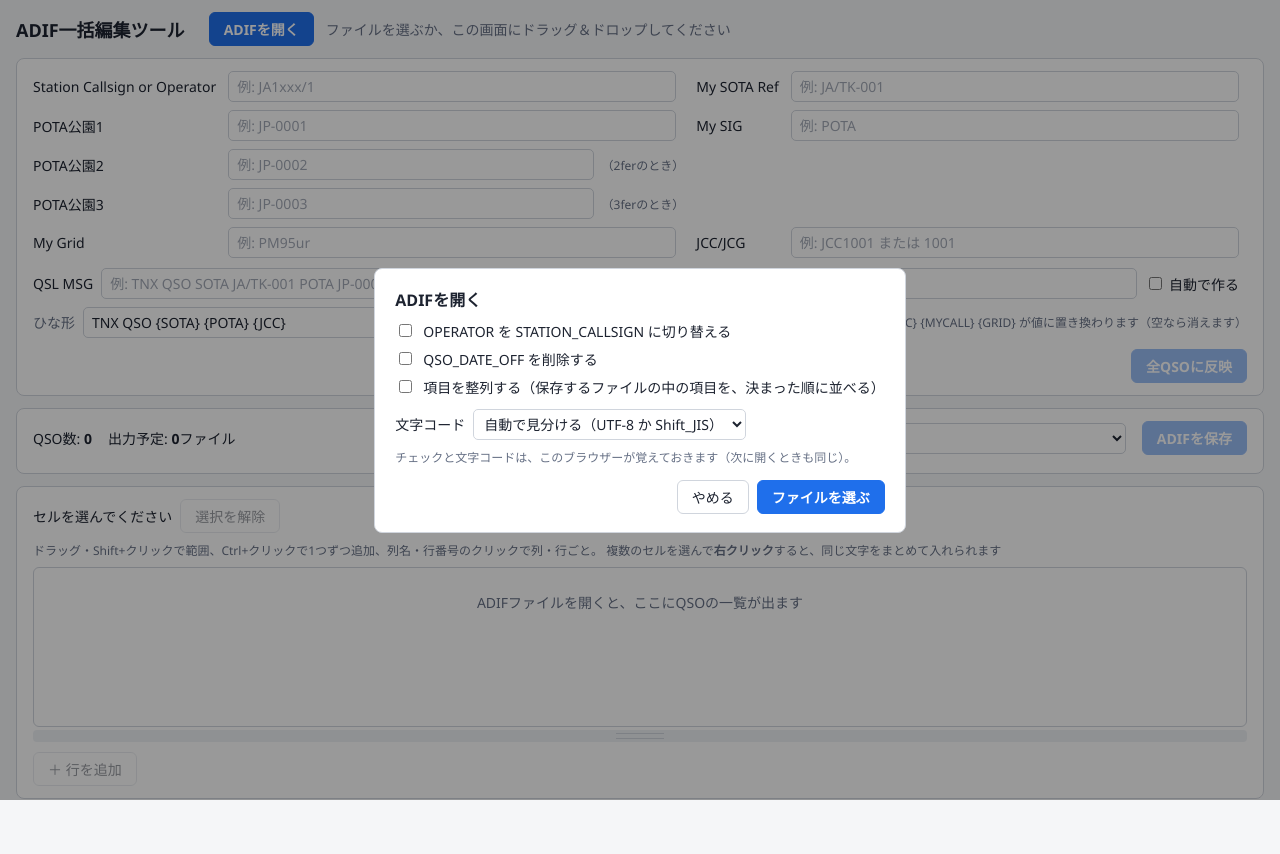
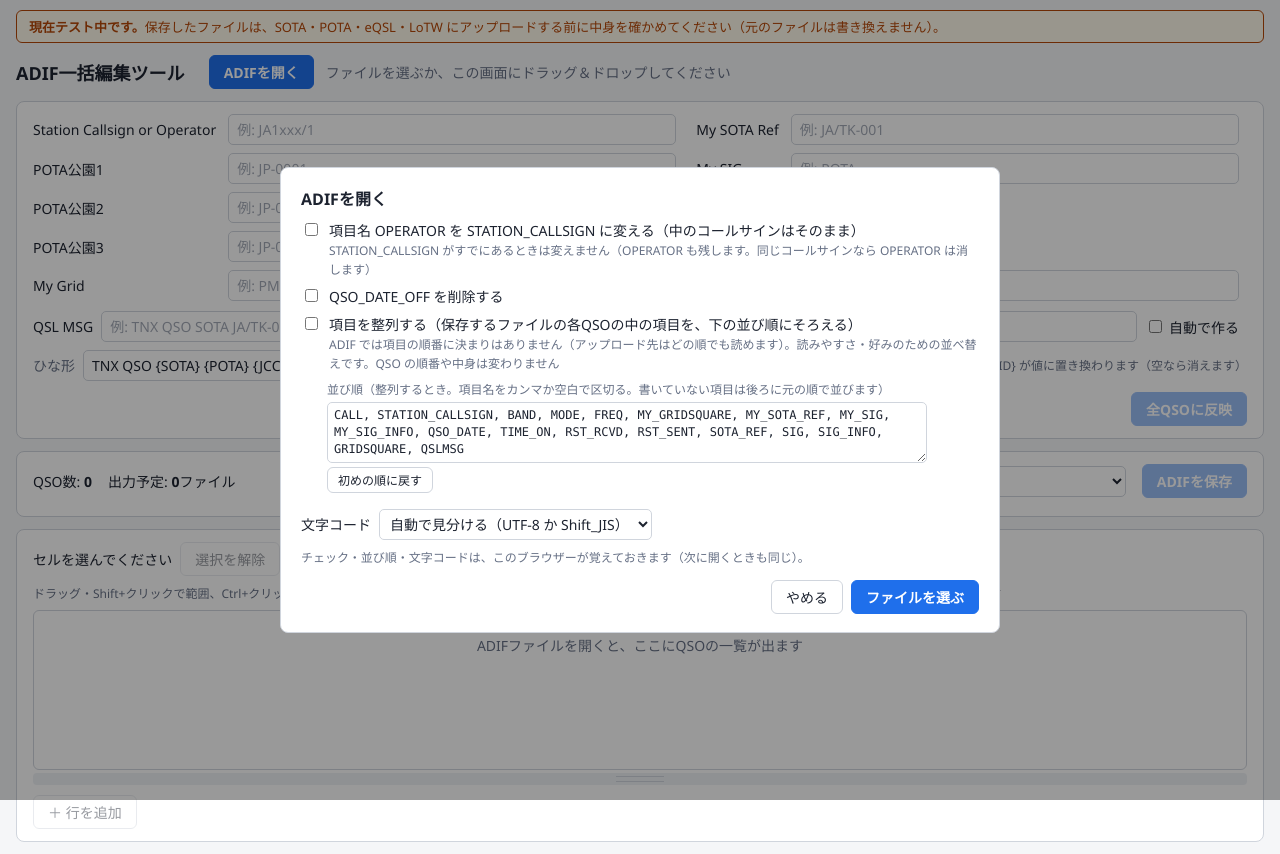
Before and after one commit to nqf18003/adif-bulk-editor, a plain HTML site: page index.html in a window 1280 px wide. Both pictures are taken after a click on the button "ADIFを開く". Before the commit the page ends 811 px from the top, so only its background shows below. Drawn offline with Linux system fonts and the light colour scheme.

Commit message:
テスト中のお知らせ・整列の並び順を自分で決める・OPERATOR の言い回し

```diff
--- a/index.html
+++ b/index.html
@@ -54,6 +54,8 @@
   dialog .names input { min-width: min(460px, 60vw); }
   dialog .err { color: var(--danger); font-size: 13px; margin: 6px 0 0; }
   .actions { display: flex; gap: 8px; justify-content: flex-end; margin-top: 10px; flex-wrap: wrap; align-items: center; }
+  /* テスト中のお知らせ（仕様 11） */
+  #testing { color: var(--warn); background: var(--warn-bg); border: 1px solid var(--warn); border-radius: 6px; padding: 6px 12px; margin: 10px 16px 0; font-size: 13px; }
   #pending { color: var(--warn); background: var(--warn-bg); border-radius: 5px; padding: 3px 8px; font-size: 12px; }
   .tablewrap { overflow: auto; max-height: calc(100vh - 540px); min-height: 160px; border: 1px solid var(--line); border-radius: 6px; }
   /* 表の下のつまみ: ドラッグで表の高さを変える（仕様 11） */
@@ -93,6 +95,12 @@
   dialog .opts { display: grid; gap: 8px; margin: 6px 0 4px; }
   dialog .opts label { display: flex; gap: 8px; align-items: flex-start; cursor: pointer; }
   dialog .opts input { margin-top: 3px; }
+  dialog .optnote { color: var(--muted); font-size: 12px; }
+  dialog .ordbox { display: grid; gap: 4px; margin: 0 0 4px 26px; justify-items: start; }
+  dialog .ordbox label { color: var(--muted); font-size: 12px; cursor: default; }
+  dialog .ordbox textarea { width: min(600px, 75vw); font: 12px/1.4 Consolas, "Courier New", monospace; padding: 4px 6px;
+    border: 1px solid var(--line); border-radius: 5px; background: var(--cell-bg); color: var(--text); resize: vertical; }
+  dialog .ordbox button { padding: 3px 10px; font-size: 12px; }
   dialog .opts .encrow { align-items: center; margin-top: 4px; cursor: default; }
   dialog .hint { color: var(--muted, #888); font-size: 12px; margin: 8px 0 0; }
   dialog .btns { display: flex; justify-content: flex-end; gap: 8px; margin-top: 14px; flex-wrap: wrap; }
@@ -104,6 +112,8 @@
 </head>
 <body>
 <div id="drop">ここにADIFファイルを放してください</div>
+
+<div id="testing" role="note"><b>現在テスト中です。</b>保存したファイルは、SOTA・POTA・eQSL・LoTW にアップロードする前に中身を確かめてください（元のファイルは書き換えません）。</div>
 
 <header>
   <h1>ADIF一括編集ツール</h1>
@@ -241,6 +251,17 @@ function lsGet(k) { try { return localStorage.getItem(k); } catch (e) { return n
 function lsSet(k, v) { try { localStorage.setItem(k, v); } catch (e) { /* 覚えられなくても動く */ } }
 // STATION_CALLSIGN を今の欄のフィールド（STATION_CALLSIGN か OPERATOR）に置き換えた並び
 const withStation = (list) => list.map(k => (k === 'STATION_CALLSIGN' ? state.stationKey : k));
+// 整列するときの並び順（仕様 11。利用者が決められる。ブラウザーが覚える。空なら初めの順 ORDER）
+const FIELD_ORDER_KEY = 'adifBulkEditor.fieldOrder';
+function parseOrder(text) {
+  const out = [];
+  for (const t of String(text || '').toUpperCase().split(/[\s,、，]+/)) if (/^[A-Z0-9_]+$/.test(t) && !out.includes(t)) out.push(t);
+  return out;
+}
+function fieldOrder() {
+  const list = parseOrder(lsGet(FIELD_ORDER_KEY));
+  return list.length ? list : ORDER.slice();
+}
 
 // ===================== ADIF 読み取り（仕様 7） =====================
 // 文字コードを見分ける（仕様 11）。UTF-8 として正しく読めれば UTF-8、読めなければ Shift_JIS
@@ -305,7 +326,11 @@ function autoConvert(rec, opts) {
   for (const [k, v] of rec) {
     if (k === 'QSO_DATE_OFF' && opts.dropDateOff) continue;
     if (k === 'OPERATOR' && opts.convertOp) {
-      if (!rec.has('STATION_CALLSIGN')) out.set('STATION_CALLSIGN', v);
+      // 項目名を変える。STATION_CALLSIGN がすでにあれば変えず、同じ値なら OPERATOR を消し、違う値なら残す（社団局など。仕様 11）
+      if (!rec.has('STATION_CALLSIGN')) { out.set('STATION_CALLSIGN', v); continue; }
+      const same = (rec.get('STATION_CALLSIGN') || '').trim().toUpperCase() === v.trim().toUpperCase();
+      if (same) continue;
+      out.set(k, v);
       continue;
     }
     // 公園がカンマでつながっていたら（移動運用ログの 2fer・3fer）、1つ目の公園にそろえる。全部の公園は開くときに公園1〜3の欄へ入れる（仕様 11）
@@ -334,7 +359,9 @@ function recordLine(rec) {
   const items = [];
   const put = (k) => { const v = rec.get(k); if (v !== undefined && v !== '') items.push('<' + k + ':' + byteLen(v) + '>' + v); };
   if (!state.sortFields) { for (const k of rec.keys()) put(k); return items.join(' ') + ' <EOR>'; } // 整列しない: 元の順（足した項目は後ろ）
-  const order = withStation(ORDER);
+  // STATION_CALLSIGN の位置には欄の行き先（OPERATOR のことがある）。ただし OPERATOR を自分で書いていればそのまま
+  const fo = fieldOrder();
+  const order = fo.includes('OPERATOR') ? fo : withStation(fo);
   for (const k of order) put(k);
   for (const k of rec.keys()) if (!order.includes(k)) put(k);
   return items.join(' ') + ' <EOR>';
@@ -1105,12 +1132,14 @@ function askOpenOpts(file) {
     const box = document.createElement('div');
     box.className = 'opts';
     const items = [
-      ['convertOp', 'OPERATOR を STATION_CALLSIGN に切り替える'],
+      ['convertOp', '項目名 OPERATOR を STATION_CALLSIGN に変える（中のコールサインはそのまま）',
+        'STATION_CALLSIGN がすでにあるときは変えません（OPERATOR も残します。同じコールサインなら OPERATOR は消します）'],
       ['dropDateOff', 'QSO_DATE_OFF を削除する'],
-      ['sort', '項目を整列する（保存するファイルの中の項目を、決まった順に並べる）'],
+      ['sort', '項目を整列する（保存するファイルの各QSOの中の項目を、下の並び順にそろえる）',
+        'ADIF では項目の順番に決まりはありません（アップロード先はどの順でも読めます）。読みやすさ・好みのための並べ替えです。QSO の順番や中身は変わりません'],
     ];
     const checks = {};
-    for (const [key, text] of items) {
+    for (const [key, text, note] of items) {
       const label = document.createElement('label');
       const cb = document.createElement('input');
       cb.type = 'checkbox';
@@ -1119,9 +1148,33 @@ function askOpenOpts(file) {
       checks[key] = cb;
       const span = document.createElement('span');
       span.textContent = text;
+      if (note) {
+        const sm = document.createElement('small');
+        sm.className = 'optnote';
+        sm.textContent = note;
+        span.append(document.createElement('br'), sm);
+      }
       label.append(cb, span);
       box.appendChild(label);
     }
+    // 整列するときの並び順（仕様 11）
+    const ordBox = document.createElement('div');
+    ordBox.className = 'ordbox';
+    const ordLabel = document.createElement('label');
+    ordLabel.htmlFor = 'opt_order';
+    ordLabel.textContent = '並び順（整列するとき。項目名をカンマか空白で区切る。書いていない項目は後ろに元の順で並びます）';
+    const ord = document.createElement('textarea');
+    ord.id = 'opt_order';
+    ord.rows = 3;
+    ord.spellcheck = false;
+    ord.value = fieldOrder().join(', ');
+    const ordReset = document.createElement('button');
+    ordReset.type = 'button';
+    ordReset.id = 'opt_orderReset';
+    ordReset.textContent = '初めの順に戻す';
+    ordReset.addEventListener('click', () => { ord.value = ORDER.join(', '); });
+    ordBox.append(ordLabel, ord, ordReset);
+    box.appendChild(ordBox);
     // 文字コード（仕様 11）
     const encRow = document.createElement('label');
     encRow.className = 'encrow';
@@ -1140,7 +1193,7 @@ function askOpenOpts(file) {
     body.appendChild(box);
     const hint = document.createElement('p');
     hint.className = 'hint';
-    hint.textContent = 'チェックと文字コードは、このブラウザーが覚えておきます（次に開くときも同じ）。';
+    hint.textContent = 'チェック・並び順・文字コードは、このブラウザーが覚えておきます（次に開くときも同じ）。';
     body.appendChild(hint);
     const bb = $('dlgBtns');
     bb.textContent = '';
@@ -1149,7 +1202,12 @@ function askOpenOpts(file) {
       if (done) return;
       done = true;
       let o = null;
-      if (ok) { o = { convertOp: checks.convertOp.checked, dropDateOff: checks.dropDateOff.checked, sort: checks.sort.checked, enc: $('opt_enc').value }; saveOpenOpts(o); }
+      if (ok) {
+        o = { convertOp: checks.convertOp.checked, dropDateOff: checks.dropDateOff.checked, sort: checks.sort.checked, enc: $('opt_enc').value };
+        saveOpenOpts(o);
+        const list = parseOrder($('opt_order').value);
+        lsSet(FIELD_ORDER_KEY, (list.length ? list : ORDER).join(', '));
+      }
       dlg.onclose = null;
       if (dlg.open) dlg.close();
       resolve(o);
```
Also changed, not shown: 1 other file.
